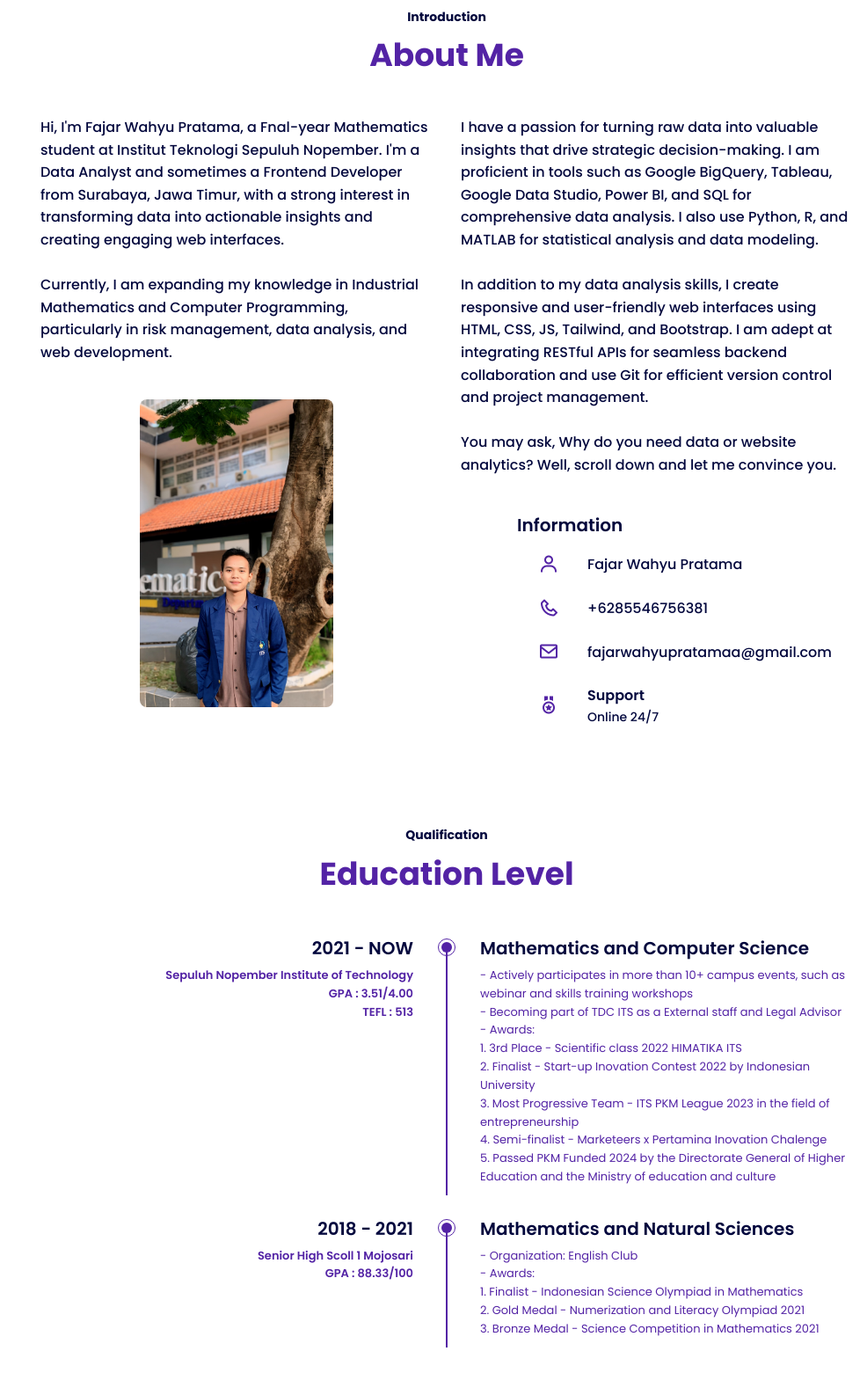
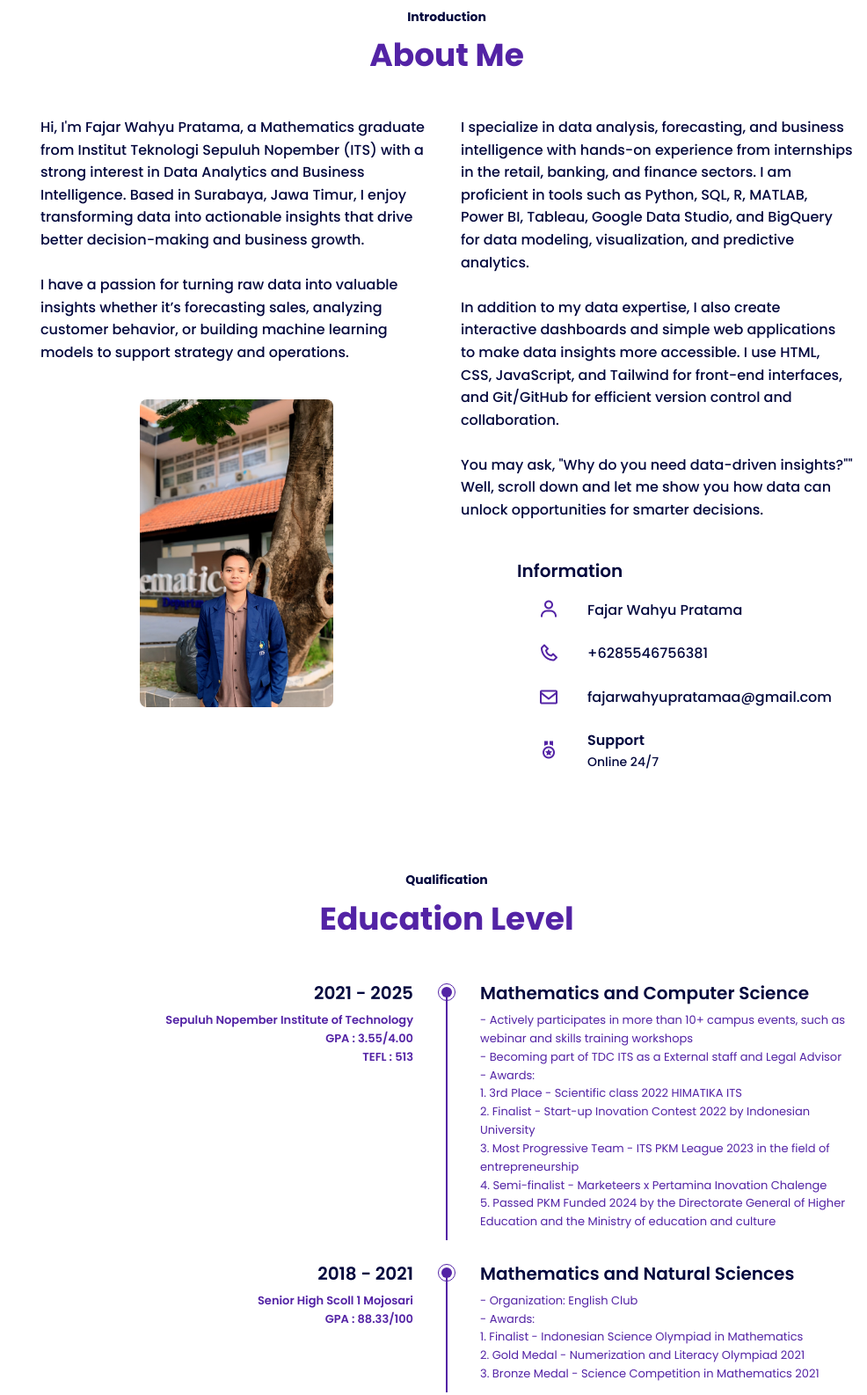
Before and after one commit to fajarwahyupratamaa/fajarwahyupratamaa.github.io, a plain HTML site: page index.html in a window 1280 px wide. Shown: the part 840-2426 px from the top of the page at 88% size, without its empty margins (294-1280 px from the left). Drawn offline with nearby package versions, Linux system fonts and the light colour scheme.

Commit message:
Update index.html

```diff
--- a/index.html
+++ b/index.html
@@ -56,7 +56,7 @@
 			<div class="home__container bd-grid">
 				<div class="home__data">
 					<div class="home__img" data-aos="zoom-in" data-aos-duration="1000">
-						<img src="assets/img/profil4.png" alt="">
+						<img src="assets/img/profil baru.png" alt="">
 					</div>
 
 					<h1 class="home__title" data-aos="fade-up" data-aos-duration="500" data-aos-delay="500">Fajar Wahyu Pratama</h1>
@@ -68,7 +68,7 @@
 						<a href="https://www.instagram.com/fajarr.why" class="home__social-link"><i class='bx bxl-instagram'></i></a>
 					</div>
 
-					<a href="assets/images/CV Resume - Fajar Wahyu Pratama.pdf" download class="button home__button" data-aos="fade-in" data-aos-duration="1000" data-aos-delay="500">Download CV</a>
+					<a href="assets/images/CV - Fajar Wahyu Pratama.pdf" download class="button home__button" data-aos="fade-in" data-aos-duration="1000" data-aos-delay="500">Download CV</a>
 				</div>
 			</div>
 		</section>
@@ -81,21 +81,20 @@
 			<div class="about__container bd-grid">
 				<div class="about__data">
 					<p class="about__description" data-aos="fade-right" data-aos-delay="1000" data-aos-duration="1000">
-						Hi, I'm Fajar Wahyu Pratama, a Fnal-year Mathematics student at Institut Teknologi Sepuluh Nopember.
-						I'm a Data Analyst and sometimes a Frontend Developer from Surabaya, Jawa Timur, with a strong interest in transforming data into actionable insights and creating engaging web interfaces.
+						Hi, I'm Fajar Wahyu Pratama, a Mathematics graduate from Institut Teknologi Sepuluh Nopember (ITS) with a strong interest in Data Analytics and Business Intelligence. Based in Surabaya, Jawa Timur, I enjoy transforming data into actionable insights that drive better decision-making and business growth.
 						<br><br>
-						Currently, I am expanding my knowledge in Industrial Mathematics and Computer Programming, particularly in risk management, data analysis, and web development.
+						I have a passion for turning raw data into valuable insights whether it’s forecasting sales, analyzing customer behavior, or building machine learning models to support strategy and operations.
 					</p>
 					<img src="assets/img/img-2.jpg" alt="" class="about__img" data-aos="fade-in" data-aos-delay="1300" data-aos-duration="1000">
 				</div>
 				<div>
 					<div class="about__data">
 						<p class="about__description" data-aos="fade-left" data-aos-delay="1000" data-aos-duration="1000">
-							I have a passion for turning raw data into valuable insights that drive strategic decision-making. I am proficient in tools such as Google BigQuery, Tableau, Google Data Studio, Power BI, and SQL for comprehensive data analysis. I also use Python, R, and MATLAB for statistical analysis and data modeling.
+							I specialize in data analysis, forecasting, and business intelligence with hands-on experience from internships in the retail, banking, and finance sectors. I am proficient in tools such as Python, SQL, R, MATLAB, Power BI, Tableau, Google Data Studio, and BigQuery for data modeling, visualization, and predictive analytics.
 							<br><br>
-							In addition to my data analysis skills, I create responsive and user-friendly web interfaces using HTML, CSS, JS, Tailwind, and Bootstrap. I am adept at integrating RESTful APIs for seamless backend collaboration and use Git for efficient version control and project management.
+							In addition to my data expertise, I also create interactive dashboards and simple web applications to make data insights more accessible. I use HTML, CSS, JavaScript, and Tailwind for front-end interfaces, and Git/GitHub for efficient version control and collaboration.
 							<br><br>
-							You may ask, Why do you need data or website analytics? Well, scroll down and let me convince you.
+							You may ask, "Why do you need data-driven insights?"" Well, scroll down and let me show you how data can unlock opportunities for smarter decisions.
 						</p>
 					</div>
 					<div class="about__information">
@@ -130,9 +129,9 @@
 			<div class="education__container bd-grid">
 				<div class="education__content" data-aos="fade-in" data-aos-delay="800" data-aos-duration="800">
 					<div>
-						<h3 class="education__year">2021 - NOW</h3>
+						<h3 class="education__year">2021 - 2025</h3>
 						<span class="education__university">Sepuluh Nopember Institute of Technology</span>
-						<span class="education__university">GPA : 3.51/4.00</span>
+						<span class="education__university">GPA : 3.55/4.00</span>
 						<span class="education__university">TEFL : 513</span>
 					</div>
 
@@ -451,11 +450,11 @@
 				</div>
 
 				<div class="works__img" data-aos="fade-in" data-aos-delay="1000" data-aos-duration="800">
-					<img src="assets/images/data2.png" alt="">
+					<img src="assets/images/F1.png" alt="">
 
 					<div class="works__data">
 						<a href="works.html" class="works__link"><i class="fa fa-eye"></i></a>
-						<span class="works__title">Final Project Bank Muamalat</span>
+						<span class="works__title">Forecasting Buyback Price of Antam Gold Using Transfer Function Model</span>
 					</div>
 				</div>
 
```
